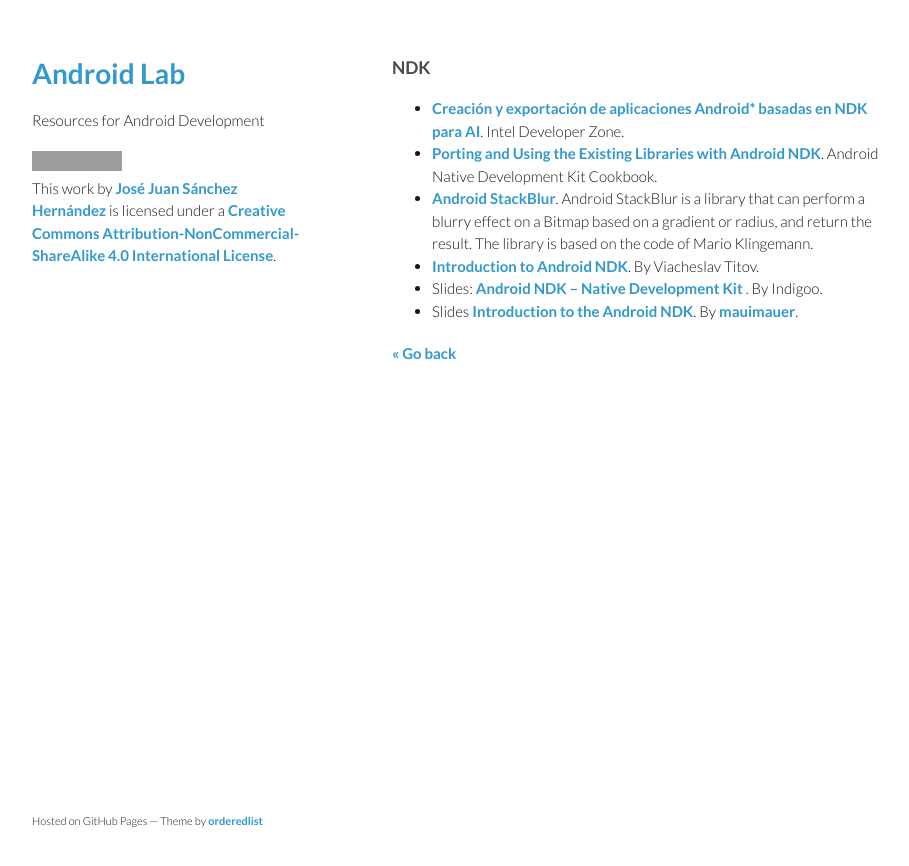
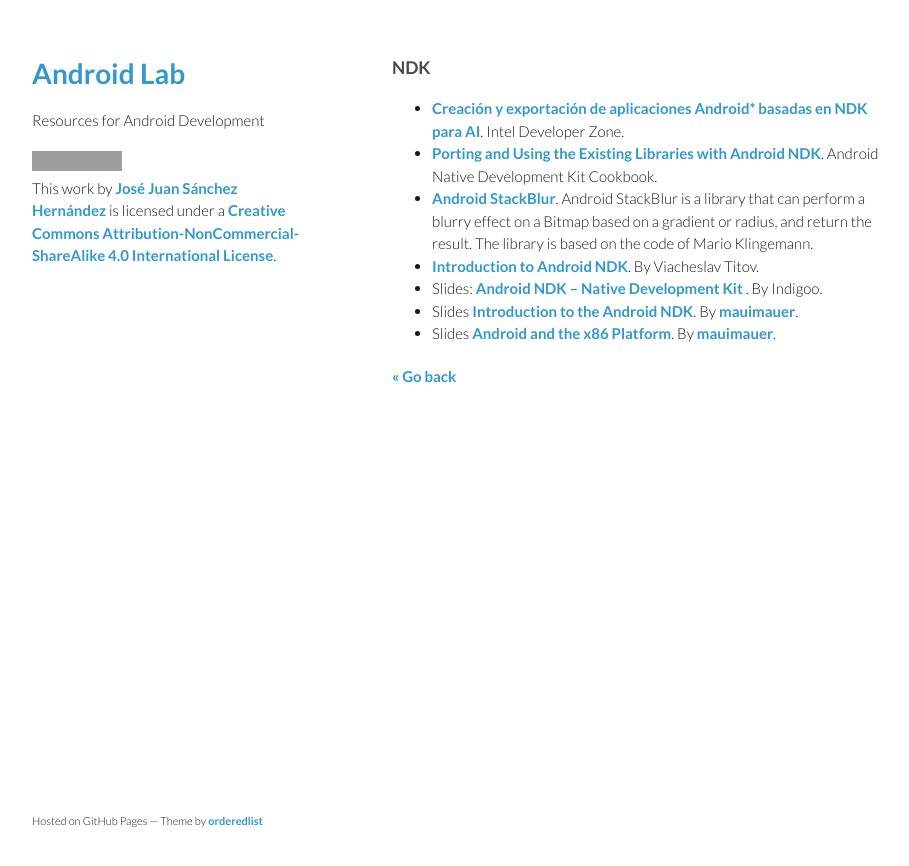
Before and after one commit to josejuansanchez/josejuansanchez.github.io, a Jekyll site: the page built from androidlab/ndk.md, in a window 1280 px wide. Shown: the top 866 px of the page, without its empty margins (178-1087 px from the left). Built offline with Jekyll 4.4.1, drawn with Linux system fonts in a browser that asks for light colours; grey boxes are pictures that could not be loaded.

Commit message:
Update ndk.md

```diff
--- a/androidlab/ndk.md
+++ b/androidlab/ndk.md
@@ -11,5 +11,6 @@
 * [Introduction to Android NDK](http://www.elekslabs.com/2013/12/introduction-into-android-ndk.html). By Viacheslav Titov.
 * Slides: [Android NDK – Native Development Kit ](http://www.indigoo.com/dox/mobdev/01_Android/Android-NDK.pdf). By Indigoo.
 * Slides [Introduction to the Android NDK](https://speakerdeck.com/mauimauer/introduction-to-the-android-ndk). By [mauimauer](https://speakerdeck.com/mauimauer).
+* Slides [Android and the x86 Platform](https://speakerdeck.com/mauimauer/android-and-the-x86-platform). By [mauimauer](https://speakerdeck.com/mauimauer).
 
 [&laquo; Go back](./)
```
